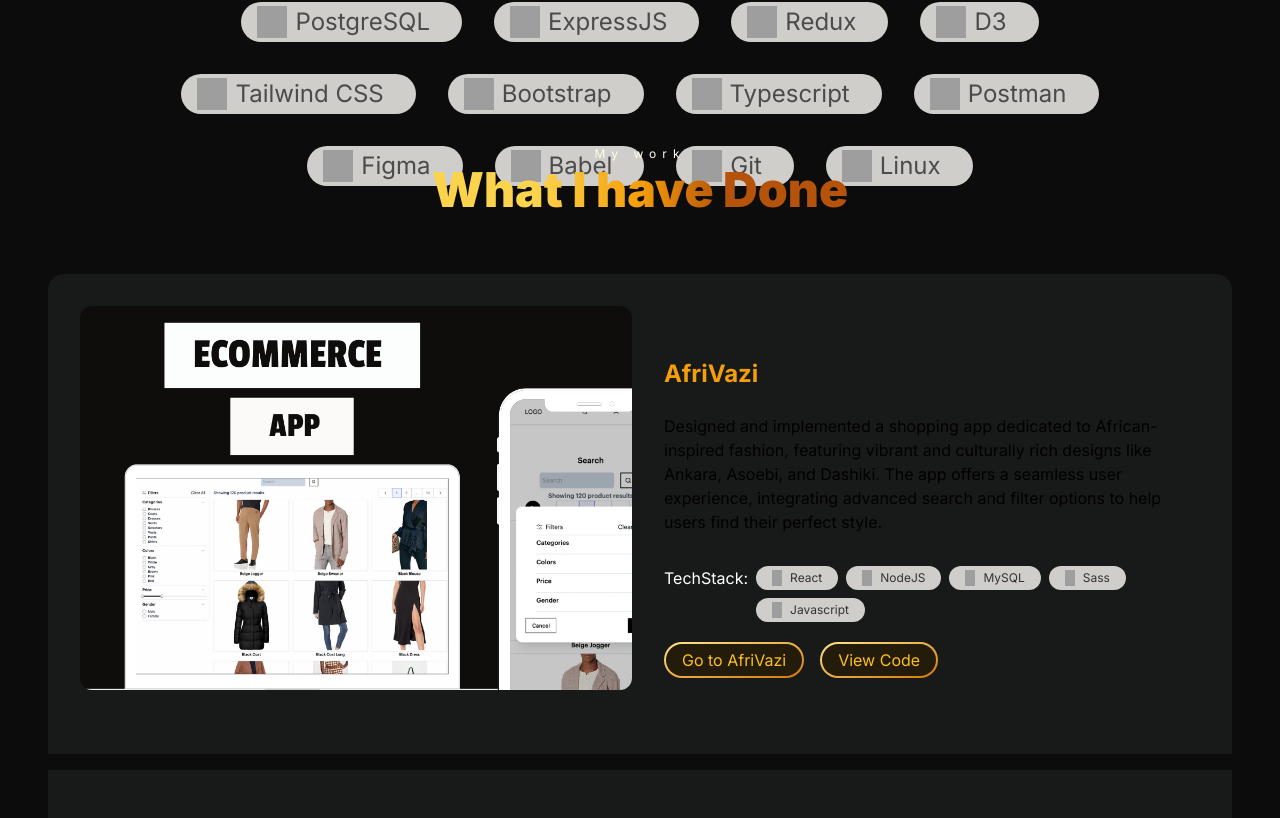
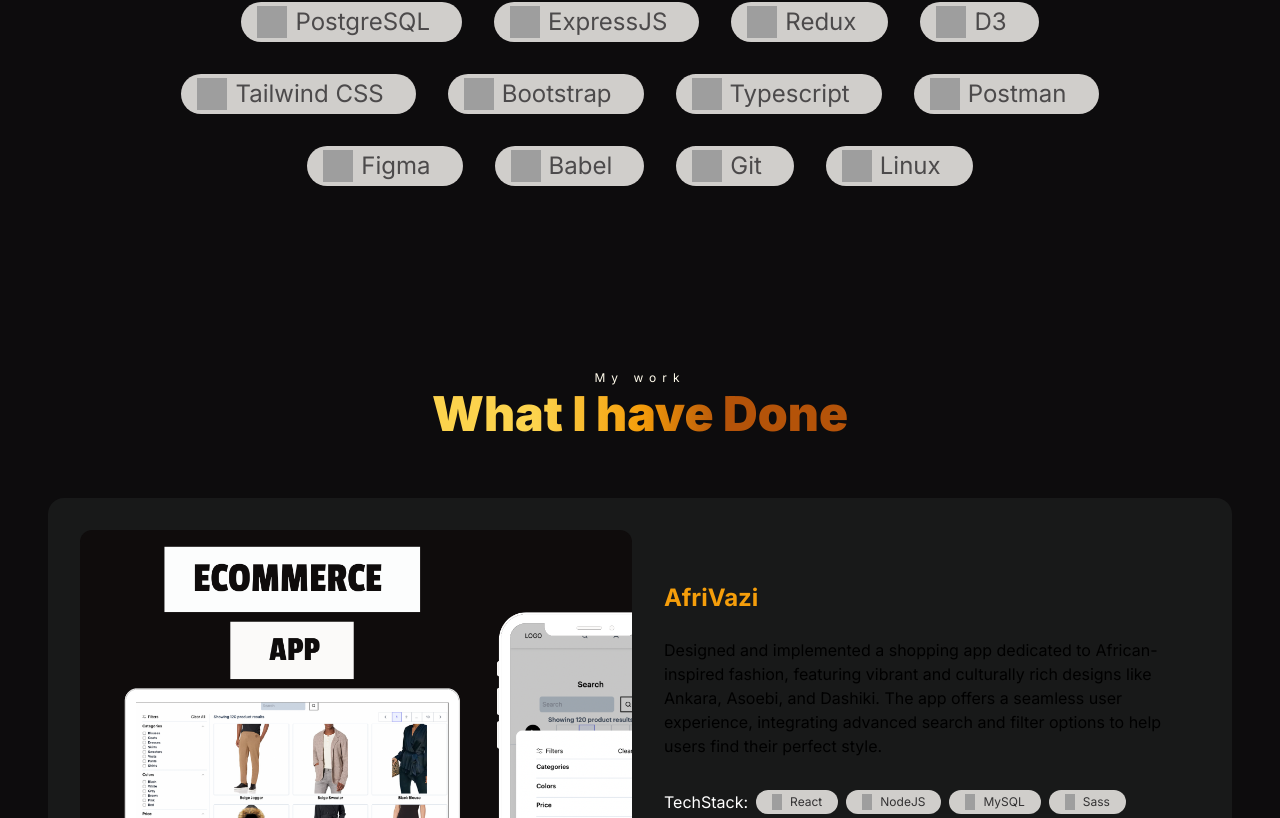
Before and after one commit to bridgitkanini/bridgitkanini-portfolio, a Next.js app: page / in a window 1280 px wide. Shown: the part 1842-2660 px from the top of the page. Built offline with nearby package versions, Linux system fonts and the light colour scheme; grey boxes are pictures that could not be loaded.

Commit message:
Adjust spacing between skills and projects sections.

```diff
--- a/src/app/components/ProjectsSection.jsx
+++ b/src/app/components/ProjectsSection.jsx
@@ -123,7 +123,7 @@
   };
 
   return (
-    <section id="projects" className="mt-24 mx-auto px-12">
+    <section id="projects" className="mt-96 mx-auto px-12">
       <div className="relative flex flex-col items-center justify-center mt-16">
         <span className="text-xs tracking-[.5em] text-amber-50 text-center -mb-2">
           My work
```
